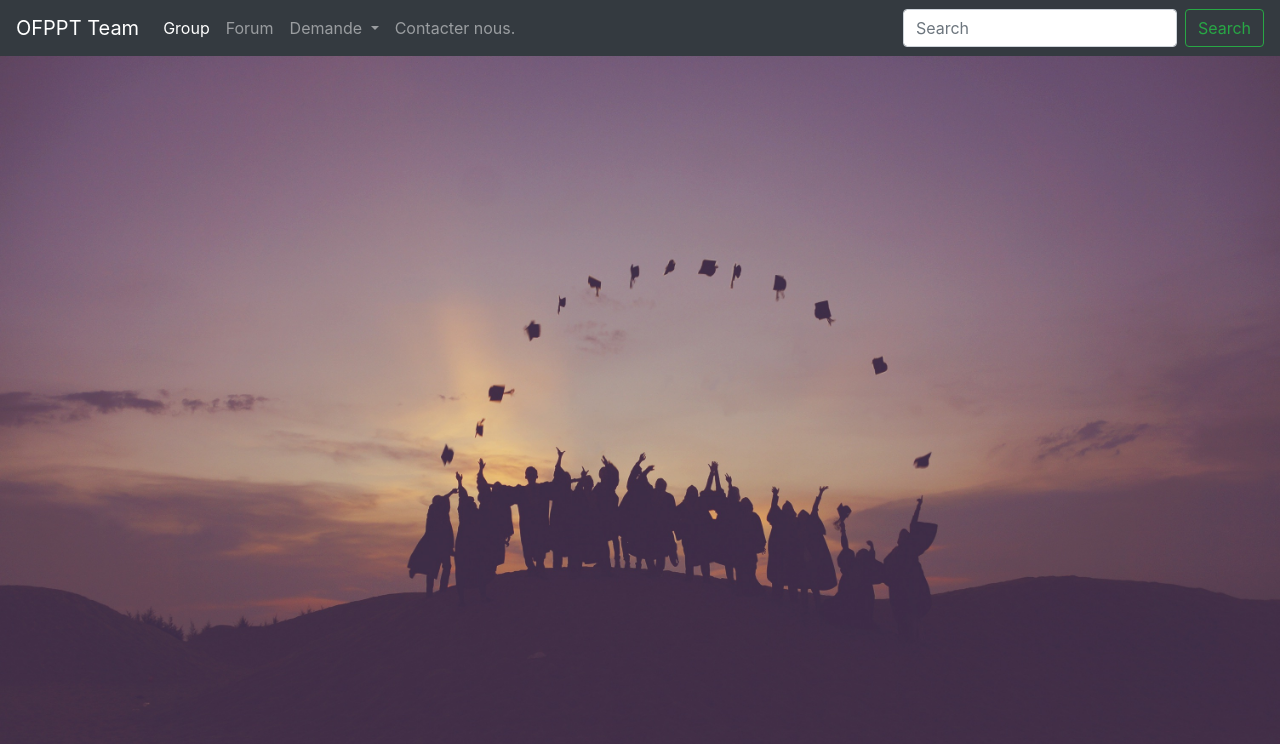
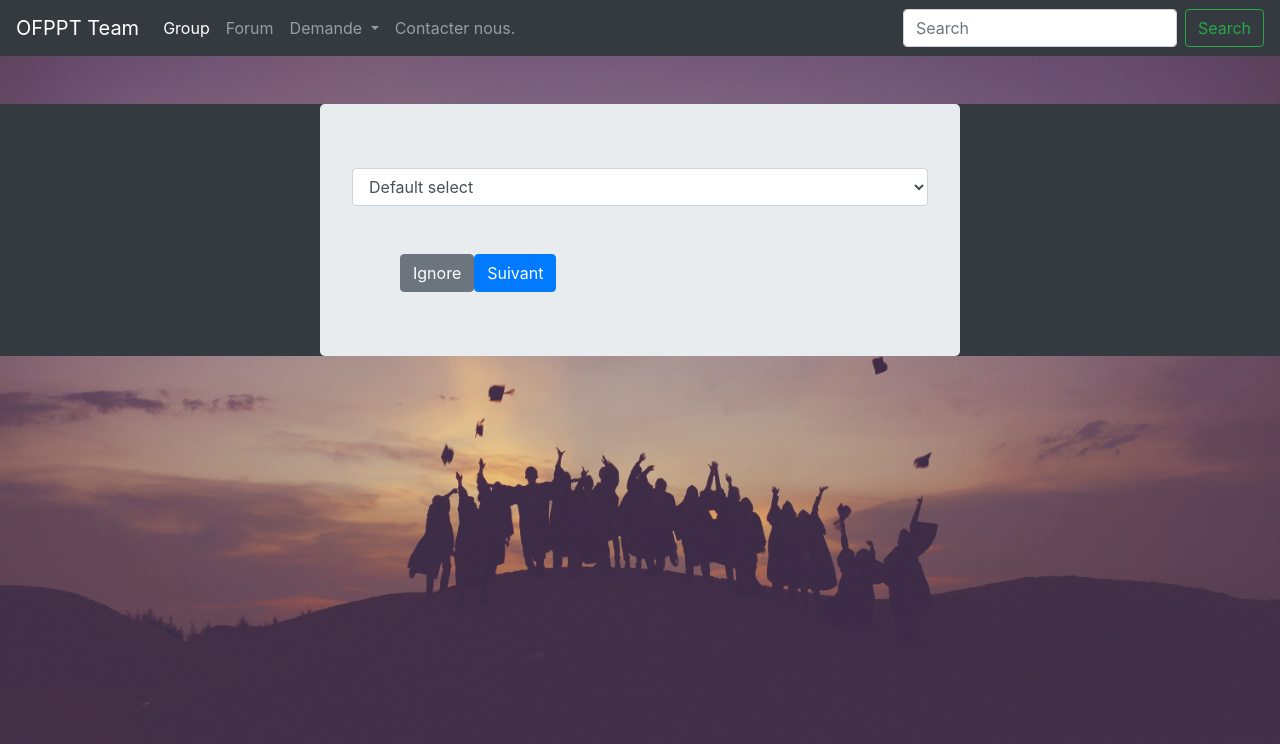
Before and after one commit to OFPPTEAM/OFPPTEAM, an Angular app: page /etap1 in a window 1280 px wide. Before the commit this address led to /. Shown: the top 744 px of the page. Built offline with nearby package versions, Linux system fonts and the light colour scheme.

Commit message:
add etap1 in folder etpaes for espace etablisement

```diff
--- a/src/app/espaceeta/espaceeta.component.html
+++ b/src/app/espaceeta/espaceeta.component.html
@@ -7,7 +7,9 @@
           <div class="mt-5 ml-5">
 
           <input type="button" value="Ignore" class="btn btn-secondary">
-            <input type="button" value="Suivant" class="btn btn-primary">
+            <input routerLink="/etap1" type="button" value="Suivant" class="btn btn-primary">
            </div>
           </div></div>
 </div>
+
+<router-outlet></router-outlet>
--- a/src/app/espaceger/espaceger.component.html
+++ b/src/app/espaceger/espaceger.component.html
@@ -14,6 +14,6 @@
       <input type="checkbox" class="form-check-input" id="exampleCheck1">
       <label class="form-check-label" for="exampleCheck1">Check me out</label>
     </div>
-    <button type="submit" class="btn btn-primary">Submit</button>
+    <button  type="submit" class="btn btn-primary">Submit</button>
   </form>
       </div></div>
--- a/src/app/etapes/etap1/etap1.component.html
+++ b/src/app/etapes/etap1/etap1.component.html
@@ -1,3 +1,13 @@
-<p>
-  etap1 works!
-</p>
+<div class="mx-auto bg-dark"  >
+  <div class="mt-5">
+    <div class="jumbotron container col-md-6 mt-5">
+        <select class="form-control">
+            <option>Default select</option>
+          </select>
+          <div class="mt-5 ml-5">
+
+          <input type="button" value="Ignore" class="btn btn-secondary">
+            <input routerLink="/etap1" type="button" value="Suivant" class="btn btn-primary">
+           </div>
+          </div></div>
+</div>
```
Also changed, not shown: src/app/app.module.ts (+6 -1 lines).
